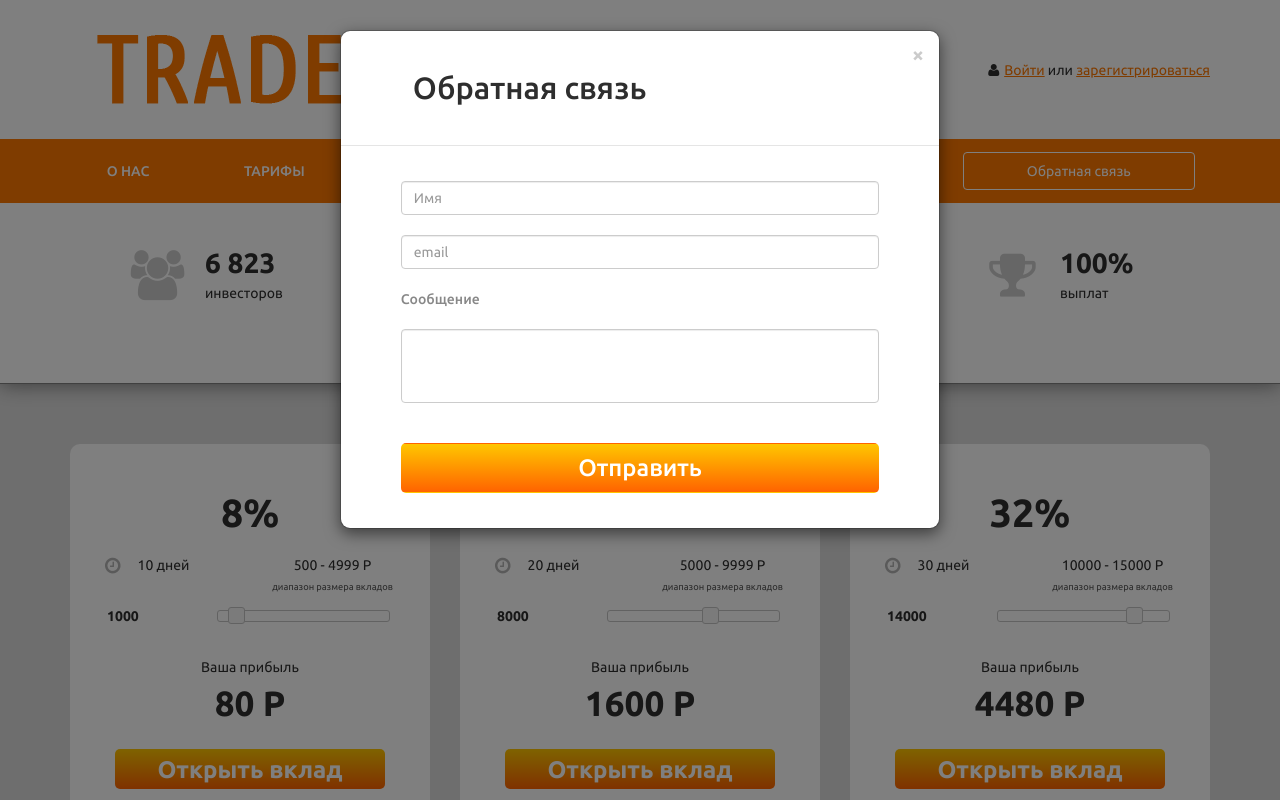
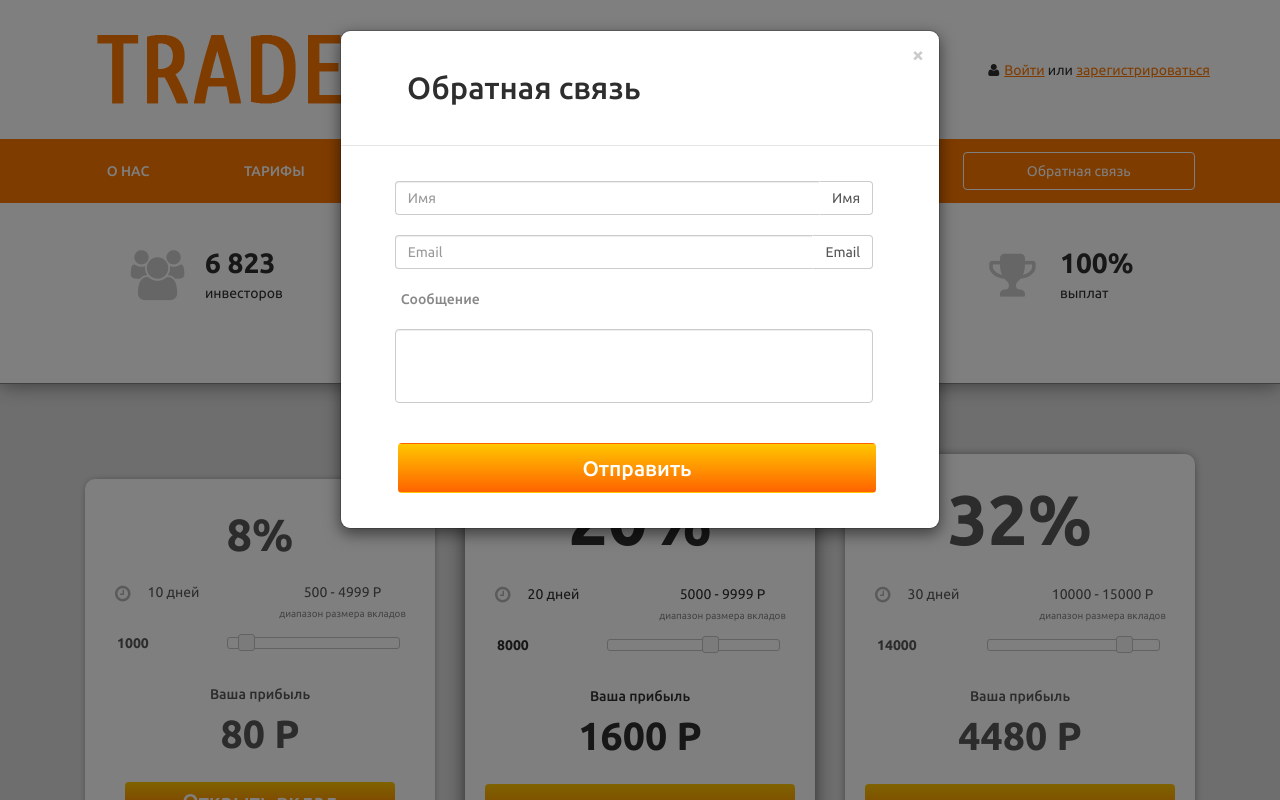
Before and after one commit to ismmgw/TestProject, a plain HTML site: page index.html in a window 1280 px wide. Both pictures are taken after a click on the link "Обратная связь". Shown: the top 800 px of the page. Drawn offline with Linux system fonts and the light colour scheme.

Commit message:
end week

```diff
--- a/css/styles.css
+++ b/css/styles.css
@@ -32,9 +32,16 @@ p{
     background: linear-gradient(to top, #ff6300, #ffc600);
     height: 50px;
     color: white;
-    font-size: 1.7em;
+    font-size: 1.5em;
     font-weight: 500;
-    border-radius: 5px;
+    border-radius: 4px;
+    text-decoration: none;
+}
+.button:visited{
+    color: white;
+    background: linear-gradient(to top, #ff6300, #ffc600);
+    text-decoration: none;
+    outline: none;
 }
 .button:hover {
     color: white;
@@ -45,14 +52,15 @@ p{
     background: linear-gradient(to top, #ff6300, #ffc600);
     outline: none;
 }
-.button:visited{
-    color: white;
-    background: linear-gradient(to top, #ff6300, #ffc600);
-}
+
 .button:focus{
     color: white;
     background: linear-gradient(to top, #ff6300, #ffc600);
     outline: none;
+    text-decoration: none;
+}
+.button:focus:hover{
+    text-decoration: underline;
 }
 /*=========================================HEADER=================================*/
 .head_row{
@@ -147,21 +155,26 @@ nav a:focus:hover{
     color: #ff7800;
 }
 /*-------------------------popup----------------------------*/
-/*========================================INDEX===================================*/
 .popup{
     border-radius: 10px;
 }
-.popup_input input, .popup_input textarea,.popup_input h2, .popup_input button.btn{
-    margin: 20px 10%;
+.popup textarea,.popup h2, .popup button.btn{
+    margin: 20px 10% 20px 9%;
     width:80%;
     resize: none;
 }
-.popup_input p{
+.popup div.input-group{
+    margin: 20px 10% 20px 9%;
+    position: static;
+    width:80%;
+}
+.popup p{
     margin: 0 10%;
     font-weight: 500;
     color: #888888;
     width:80%;
 }
+/*========================================INDEX===================================*/
 /*-------------------------icon_bar-------------------------*/
 .icon_layout{
     background: white;
@@ -229,18 +242,39 @@ ui-widjet-contant
 */
 .applet_layout{
     background: #dddddd;
-    padding-top: 50px;
+    padding-top: 40px;
+}
+.applet_row{
+    margin: 30px 0 35px 0;
 }
 .applet {
-    padding: 25px;
-    margin: 10px 0px 30px 0px;
+    padding: 0 20px 20px 20px;
     background: white;
     border-radius: 10px;
 }
+.applet.left{
+    color: #585858;
+    box-shadow: 0px 0px 10px -5px #000000;
+}
+.applet.big{
+    box-shadow: 0px 0px 21px -5px #000000;
+}
+.applet.big_right{
+    color: #585858;
+    box-shadow: 0px 0px 12px -5px #000000;
+}
 .applet_percent {
     font-size: 2.8em;
-    font-weight: 600;
+    font-weight: 700;
     padding: 15px;
+}
+.applet.left .applet_percent{
+    font-size: 45px;
+    margin-top: 25px;
+    padding-top: 24px;
+}
+.applet.big .applet_percent, .applet.big_right .applet_percent{
+    font-size: 70px;
 }
 .applet_days_left{
     padding-left: 20px;
@@ -253,8 +287,8 @@ ui-widjet-contant
     padding-right: 20px;
 }
 .applet_days_right_bot{
-    font-size: 7pt;
-    color: #555555;
+    font-size: 0.7em;
+    color: #888888;
 }
 .applet_slider{
     padding: 5px;
@@ -267,10 +301,11 @@ ui-widjet-contant
 }
 .applet_profit_text{
     padding-top:20px;
+    font-weight: 500;
 }
 .applet_profit_count{
-    font-size: 2.5em;
-    font-weight: 600;
+    font-size: 2.8em;
+    font-weight: 700;
     margin: 0 0 15px 0;
 }
 .applet_profit_count_input{
@@ -279,24 +314,24 @@ ui-widjet-contant
     font-weight:bold;
     text-align: center;
 }
-.applet_button {
+.applet_button{
+    display: block;
     height: 40px;
-    margin: 20px;
-    background: linear-gradient(to top, #ff6300, #ffc600);
+    margin: 20px 20px 0 20px;
     padding-top: 4px;
-    font-size: 18pt;
-    font-weight: 600;
-    border-radius: 5px;
 }
-.applet_button a{
-    text-decoration: none;
-    color: white;
+.applet_button_big{
     display: block;
+    height: 50px;
+    margin-top: 20px;
+    padding-top: 8px;
+    font-size: 1.5em;
 }
-.applet_button a:hover{
-    text-decoration: underline;
-    color: white;
-}
+
+/*.applet_button:hover, .applet_button_big:hover{*/
+    /*text-decoration: underline;*/
+    /*color: white;*/
+/*}*/
 /*--------------------------advantage-----------------------*/
 .advantage{
     background: #f0f0f0;
@@ -421,12 +456,6 @@ ui-widjet-contant
 .bottom_form_space{
     margin-bottom: 50px;
 }
-#bot_button {
-    color: white;
-    background: linear-gradient(to top, #ff6300, #ffc600);
-    font-weight: 600;
-    font-size: 1.6em;
-}
 /*======================================PERSONAL_AREA=============================*/
 .personal_head{
     box-shadow: 0 0 20px rgba(0,0,0,0.5);
@@ -498,7 +527,7 @@ ui-widjet-contant
     color: #000;
     border-color: #ff7800;
 }
-/*--------------------------USER_FORM----------------------*/
+/*-------------------------------------USER_FORM----------------------------------*/
 .user_photo{
     font-size: 100px;
     color: #aaaaaa;
@@ -516,7 +545,7 @@ ui-widjet-contant
     /*!*box-shadow: inset 0 1px 1px rgba(0,0,0,.075);*!*/
     /*box-shadow: none;*/
 /*}*/
-.user_form .form-control{
+.user_form input.form-control{
     border-right-color: transparent;
 }
 .user_btn{
--- a/index.html
+++ b/index.html
@@ -43,15 +43,21 @@
       <div class="container">
         <div id="popup" role="dialog" class="modal fade">
           <div class="modal-dialog">
-            <div class="modal-content popup popup_input">
+            <div class="modal-content popup">
               <div class="modal-header">
                 <button type="button" data-dismiss="modal" aria-hidden="true" class="close text-right">&times;</button>
                 <h2 class="modal-title text-left">Обратная связь</h2>
               </div>
-              <form class="modal-body">
+              <form class="modal-body user_form">
                 <div class="row">
-                  <input type="text" placeholder="Имя" class="form-control">
-                  <input type="email" placeholder="email" class="form-control">
+                  <div class="input-group">
+                    <input type="text" placeholder="Имя" class="form-control">
+                    <div class="input-group-addon">Имя</div>
+                  </div>
+                  <div class="input-group">
+                    <input type="email" placeholder="Email" class="form-control">
+                    <div class="input-group-addon">Email</div>
+                  </div>
                   <p class="text-left">Сообщение</p>
                   <textarea rows="3" class="form-control"></textarea>
                   <button type="submit" id="popup_button" class="btn button">Отправить</button>
@@ -99,9 +105,9 @@
     </div>
     <div class="applet_layout">
       <div class="container">
-        <div class="row">
+        <div class="row applet_row">
           <div class="col-md-4">
-            <div class="applet">
+            <div class="applet left">
               <div class="applet_percent">8%</div>
               <div class="row">
                 <div class="col-xs-6">
@@ -127,12 +133,11 @@
               <div class="applet_profit_text">Ваша прибыль</div>
               <div class="applet_profit_count">
                 <input type="text" id="amount_count" readonly class="applet_profit_count_input">
-              </div>
-              <div class="applet_button"><a href="#">Открыть вклад</a></div>
+              </div><a href="#" class="button applet_button">Открыть вклад</a>
             </div>
           </div>
           <div class="col-md-4">
-            <div class="applet">
+            <div class="applet big">
               <div class="applet_percent">20%</div>
               <div class="row">
                 <div class="col-xs-6">
@@ -158,12 +163,11 @@
               <div class="applet_profit_text">Ваша прибыль</div>
               <div class="applet_profit_count">
                 <input type="text" id="amount_count2" readonly class="applet_profit_count_input">
-              </div>
-              <div class="applet_button"><a href="#">Открыть вклад</a></div>
+              </div><a href="#" class="button applet_button_big">Открыть вклад</a>
             </div>
           </div>
           <div class="col-md-4">
-            <div class="applet">
+            <div class="applet big_right">
               <div class="applet_percent">32%</div>
               <div class="row">
                 <div class="col-xs-6">
@@ -189,8 +193,7 @@
               <div class="applet_profit_text">Ваша прибыль</div>
               <div class="applet_profit_count">
                 <input type="text" id="amount_count3" readonly class="applet_profit_count_input">
-              </div>
-              <div class="applet_button"><a href="#">Открыть вклад</a></div>
+              </div><a href="#" class="button applet_button_big">Открыть вклад</a>
             </div>
           </div>
         </div>
@@ -289,21 +292,30 @@
       <h2>Начни зарабатывать СЕЙЧАС</h2>
       <div class="container">
         <div class="bottom_form_layout">
-          <form>
+          <form class="user_form">
             <div class="row">
               <div class="bottom_form_space">
                 <div class="col-md-4">
-                  <input type="text" placeholder="Имя" class="form-control">
+                  <div class="input-group">
+                    <input type="text" placeholder="Имя" class="form-control">
+                    <div class="input-group-addon">Имя</div>
+                  </div>
                 </div>
                 <div class="col-md-4">
-                  <input type="text" placeholder="Фамилия" class="form-control">
+                  <div class="input-group">
+                    <input type="text" placeholder="Фамилия" class="form-control">
+                    <div class="input-group-addon">Фамилия</div>
+                  </div>
                 </div>
                 <div class="col-md-4">
-                  <input type="email" placeholder="Email" class="form-control">
+                  <div class="input-group">
+                    <input type="email" placeholder="Email" class="form-control">
+                    <div class="input-group-addon">Email</div>
+                  </div>
                 </div>
               </div>
             </div>
-            <button type="submit" id="bot_button" class="btn">Зарегистрироваться</button>
+            <button type="submit" id="bot_button" class="btn button">Зарегистрироваться</button>
           </form>
         </div>
       </div>
```
Also changed, not shown: Personal.html (+10 -4 lines), 3 other files.
